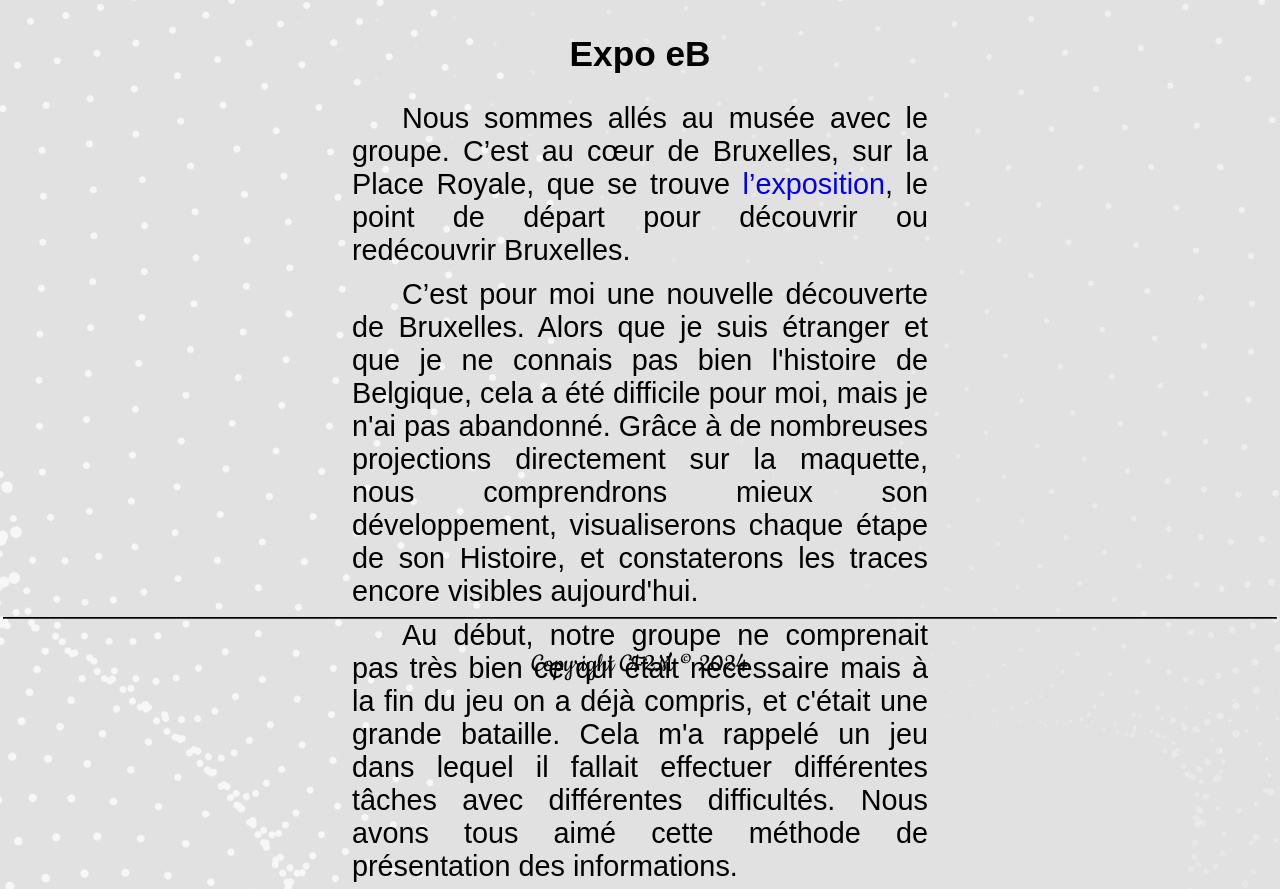
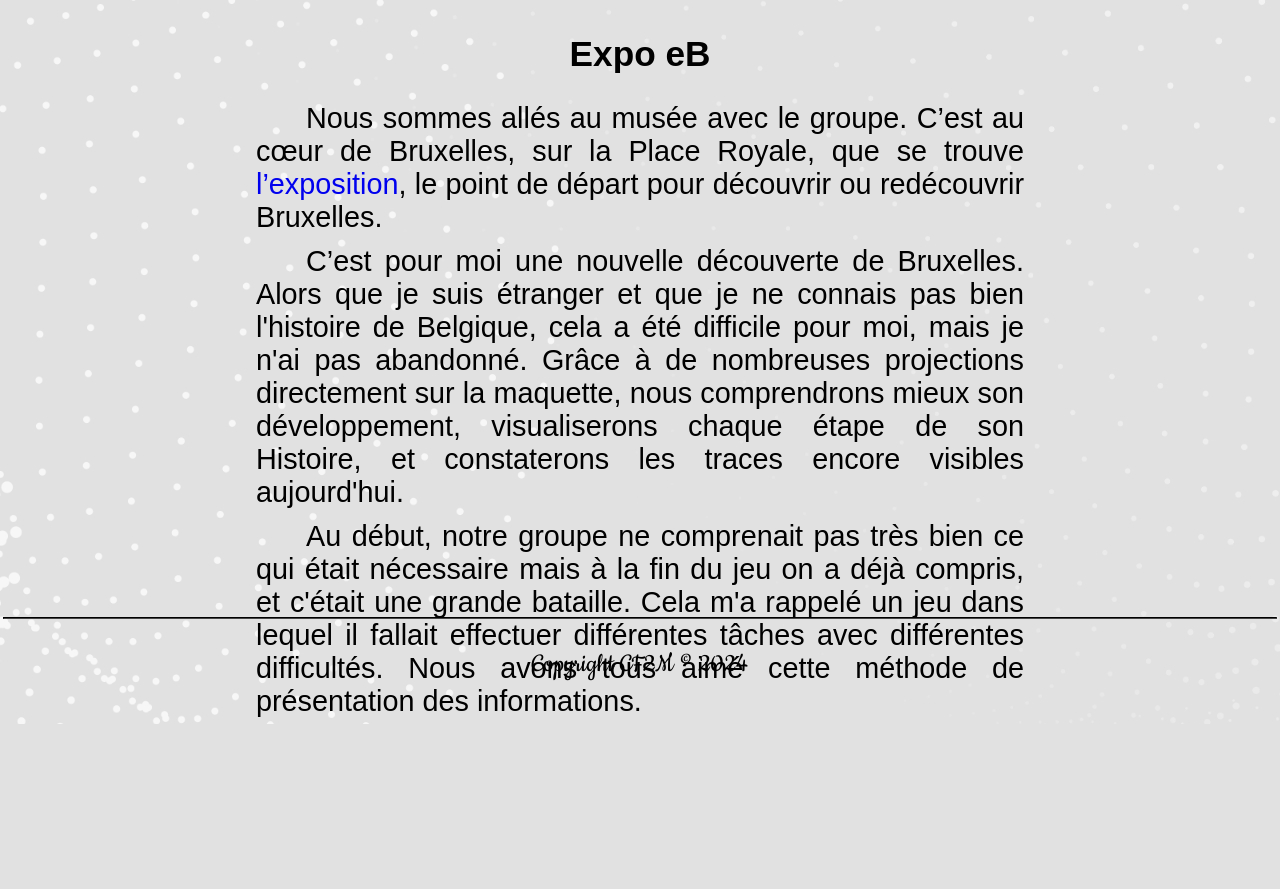
Before and after one commit to NikGorban/presentation-site-prefo-, a PHP site: page /expo/exp.html in a window 1280 px wide. Shown: the part 88-977 px from the top of the page. After the commit the page ends 812 px from the top, so only its background shows below. Run offline with PHP 8.4, Linux system fonts and the light colour scheme.

Commit message:
et styles

```diff
--- a/siteWeb/css/styles.css
+++ b/siteWeb/css/styles.css
@@ -213,7 +213,7 @@ ul p{
 .text{
   display: flex;
   flex-direction: column;
-  width: 45%;
+  width: 60%;
   justify-content: center;
   align-items: center;
   margin: 0 auto;
```
